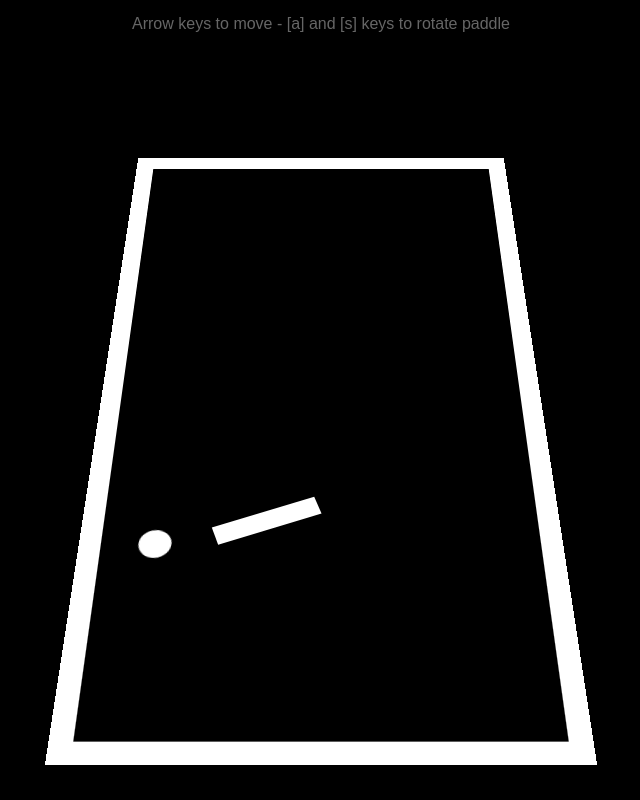
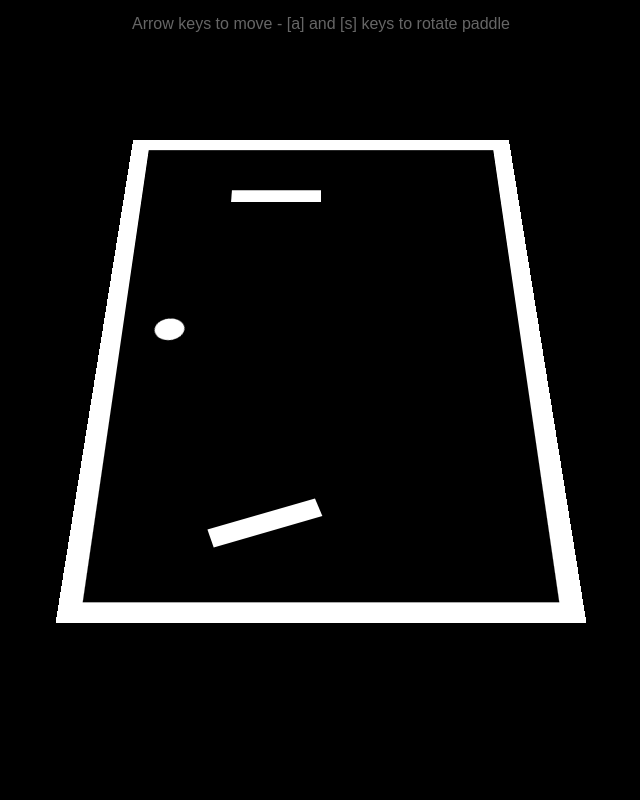
Before and after one commit to flukeout/games, a plain HTML site: page pong/index.html in a window 1280 px wide. Shown: the whole page, without its empty margins (319-959 px from the left). Drawn offline with Linux system fonts and the light colour scheme.

Commit message:
Double paddle

```diff
--- a/pong/index.html
+++ b/pong/index.html
@@ -16,10 +16,13 @@
 
   <div class="world">
 
-    <div class="controller" data-physics="true"></div>
+    <div class="controller top" data-physics="true"></div>
+
 
     <div class="ball" data-physics="true" ></div>
-    <div class="paddle" data-physics="true"></div>
+
+    <div class="paddle one" data-physics="true"></div>
+    <div class="paddle two" data-physics="true"></div>
 
 
 
--- a/pong/test.css
+++ b/pong/test.css
@@ -22,7 +22,7 @@ p {
 
 .world {
   width: 400px;
-  height: 90vh;
+  height: 600px;
   margin: 5vh auto 0 auto;
   transition: transform 1s ease-out;
   position: relative;
@@ -52,9 +52,17 @@ canvas {
   position: absolute;
   width: 100px;
   height: 20px;
+
+  left: 100px;
+}
+
+.paddle.one {
   bottom: 100px;
-  left: 100px;
-  transform: rotate(1deg);
+
+}
+
+.paddle.two {
+    top: 100px;
 }
 
 .ball {
--- a/pong/test.js
+++ b/pong/test.js
@@ -207,6 +207,7 @@
           var y = element.physics.position.y;
 
 
+          if(element.classList.contains("one")) {
             if(y < 425) {
               Matter.Body.applyForce(element.physics, element.physics.position, {
                 x: 0,
@@ -219,6 +220,25 @@
                 x: 0,
                 y : -.005
               })
+            }
+
+          }
+
+          if(element.classList.contains("two")) {
+            if(y < 75) {
+              Matter.Body.applyForce(element.physics, element.physics.position, {
+                x: 0,
+                y : .005
+              })
+            }
+
+            if(y > 125) {
+              Matter.Body.applyForce(element.physics, element.physics.position, {
+                x: 0,
+                y : -.005
+              })
+            }
+
           }
 
 
```
Lines whose indentation alone changed are shown as unchanged.
